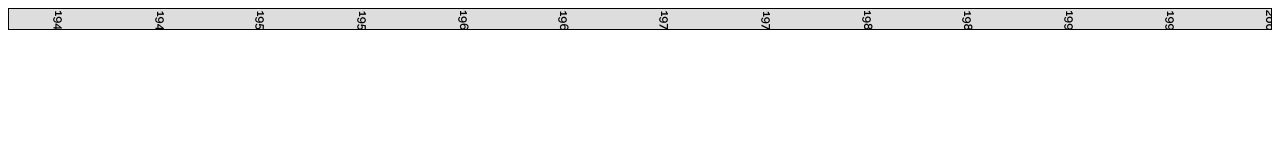
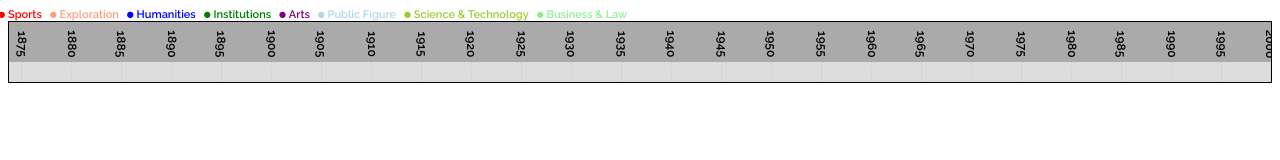
Before and after one commit to anthonygore/famous-lives, a website: page nodeserver/src/index.html in a window 1280 px wide. Drawn offline with nearby package versions, Linux system fonts and the light colour scheme; files that its build step writes are made by us from their sources; no server answers.

Commit message:
Getting formatting correct

```diff
--- a/nodeserver/src/index.html
+++ b/nodeserver/src/index.html
@@ -10,9 +10,22 @@
 <body>
 
 <div class="container">
-    <div class="history-window">
+    <div id="legend">
+        <ul>
+            <li class="sports">Sports</li>
+            <li class="exploration">Exploration</li>
+            <li class="humanities">Humanities</li>
+            <li class="institutions">Institutions</li>
+            <li class="arts">Arts</li>
+            <li class="public-figure">Public Figure</li>
+            <li class="science-technology">Science & Technology</li>
+            <li class="business-law">Business & Law</li>
+        </ul>
+    </div>
+    <div id="history-window">
+        <div id="sub-history-window"></div>
         <div id="lines"></div>
-        <div data-row="0" class="row stripe-1"></div>
+        <div data-row="0" class="row stripe-1" style="width:20000px;"></div>
     </div>
 </div>
 
--- a/nodeserver/src/public/js/main.js
+++ b/nodeserver/src/public/js/main.js
@@ -1,6 +1,6 @@
 $(document).ready(function(){
 
-    var scale = 20;
+    var scale = 10;
 
     var getData = function(year_start, year_end, row_start, row_end, callback) {
         var jqxhr = $.get(
@@ -21,11 +21,21 @@ $(document).ready(function(){
 
     var generateLines = function(scale){
         for (var i = 0; i <= 399; i++) {
+
+            // Vertical lines
             $('<div></div>', {
                 class : 'line line-' + (i % 2 + 1),
                 style : "width:" + (5*scale) + "px;"
             })
                 .appendTo('#lines')
+            ;
+
+            // Vertical text
+            $('<div></div>', {
+                class : 'line',
+                style : "width:" + (5*scale) + "px;"
+            })
+                .appendTo('#sub-history-window')
                 .append('<div class="vertical-text">' + (2000 - (i*5)) + '</div>')
             ;
         }
@@ -36,7 +46,7 @@ $(document).ready(function(){
     var year_start = 1,
         year_end = 2000,
         row_start = 1,
-        row_end = 13
+        row_end = 30
     ;
 
     generateLines(scale);
@@ -56,10 +66,10 @@ $(document).ready(function(){
                $('<div></div>', {
                    'data-birth-year' : item.birthyear,
                    class : item.domain.toLowerCase().replace(/\W+/g, "-") + ' wrapper',
-                   style : "right:" + ((2000 - item.birthyear)*scale) + "px;"
+                   style : "width:" + ((2000 - item.birthyear)*scale) + "px;"
                })
                    .appendTo('[data-row="' + index + '"]')
-                   .append('<div class="name"><span class="bullet">&bull;</span><span>' + item.name + '</span></div>')
+                   .append('<div class="name-wrapper"><span class="bullet">•</span><span class="name">' + item.name + '</span></div>')
                ;
 
            })
--- a/nodeserver/src/resources/sass/main.scss
+++ b/nodeserver/src/resources/sass/main.scss
@@ -4,7 +4,55 @@
 
 $grey : #ddd;
 
-.history-window {
+/*Colors*/
+.sports {
+  color: red;
+}
+.exploration {
+  color: lightsalmon;
+}
+.humanities {
+  color: blue;
+}
+.institutions {
+  color: green;
+}
+.arts {
+  color: purple
+}
+.public-figure {
+  color: lightblue;
+}
+.science-technology {
+  color: yellowgreen;
+}
+.business-law {
+  color: lightgreen;
+}
+
+/*Legend*/
+#legend {
+  font-family: 'Raleway', sans-serif;
+  font-size: 11px;
+  ul {
+    margin: 0;
+    padding: 0;
+    li {
+      display: inline;
+      position: relative;
+      margin-right: 15px;
+    }
+    li:before {
+      content: "•";
+      font-size: 32px;
+      position: absolute;
+      left: -12px;
+      top: -12px;
+    }
+  }
+}
+
+#history-window {
   border: 1px black solid;
   overflow: scroll;
   direction:rtl;
@@ -13,51 +61,42 @@ $grey : #ddd;
   font-size: 12px;
 }
 
+#sub-history-window {
+  height: 40px;
+  width: 20000px;
+  background-color: #aaa;
+  .vertical-text {
+    transform: rotate(90deg);
+    right: -14px;
+    position: absolute;
+    top: 15px;
+  }
+}
+
 .row {
   position: relative;
   height: 20px;
   .wrapper {
     position: absolute;
     width: 100%;
-    .name {
-      position: absolute;
+    height:100%;
+    .name-wrapper {
+      position: relative;
+      height: 100%;
+      width: 100%;
       z-index: 1;
       span {
-        float: left;
+        position: absolute;
+      }
+      span.name {
+        left: 12px;
       }
       span.bullet {
         font-size: 32px;
-        position: absolute;
-        left: -12px;
-        top: -12px;
+        line-height: 13px;
+        left: 0px
       }
     }
-  }
-
-  /*Colors*/
-  div.sports {
-    color: red;
-  }
-  div.exploration {
-    color: lightsalmon;
-  }
-  div.humanities {
-    color: blue;
-  }
-  div.institutions {
-    color: green;
-  }
-  div.arts {
-    color: purple
-  }
-  div.public-figure {
-    color: lightblue;
-  }
-  div.science-technology {
-    color: yellowgreen;
-  }
-  div.business-law {
-    color: lightgreen;
   }
 
 }
@@ -75,21 +114,17 @@ $grey : #ddd;
   background-color: lighten($grey, 15%);
 }
 
+.line {
+  float:right;
+  height: 100%;
+  position: relative;
+  box-sizing: border-box;
+}
+
 #lines {
   position: absolute;
   height: 100%;
   z-index: 1;
-  .line {
-    float:right;
-    height: 100%;
-    position: relative;
-    .vertical-text {
-      transform: rotate(90deg);
-      right: -14px;
-      position: absolute;
-      top: 8px;
-    }
-  }
   .line-1 {
     border-left: solid lightgrey 1px;
   }
```
Also changed, not shown: nodeserver/src/public/css/main.css.
